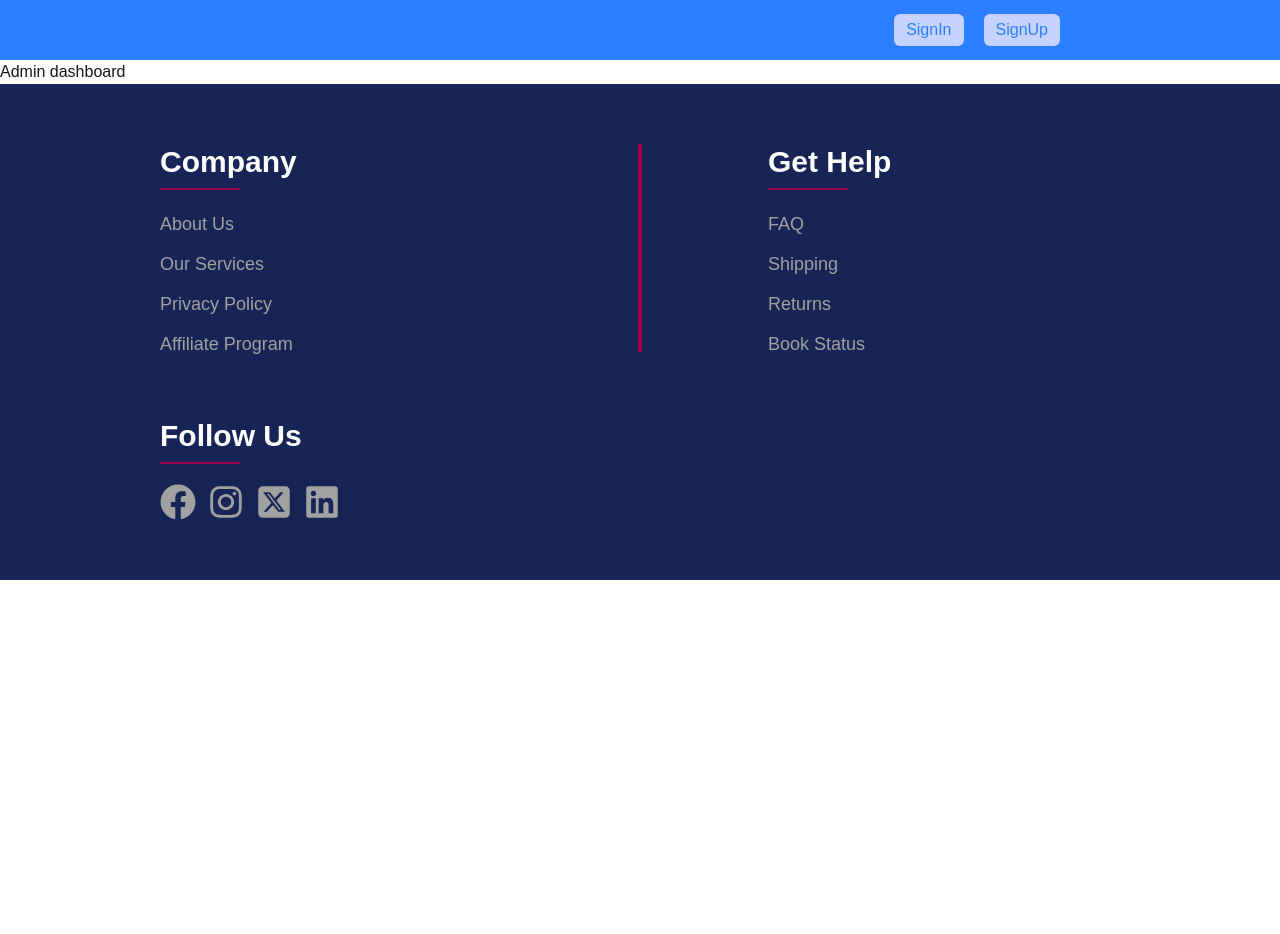
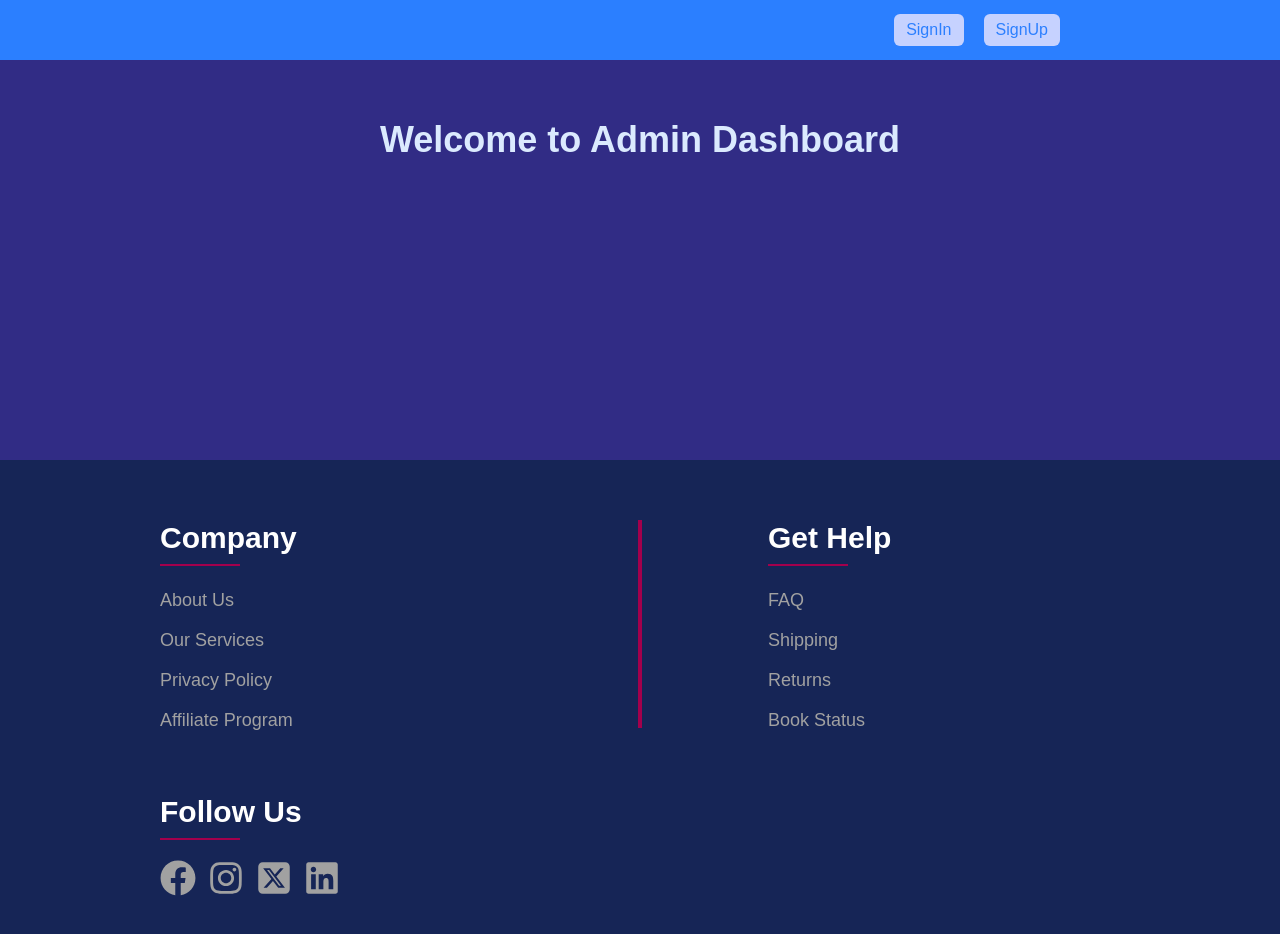
Before and after one commit to chinmay21/E-Library, a Next.js app: page /dashboard/admin in a window 1280 px wide. Shown: the top 934 px of the page. Before the commit the page ends 800 px from the top, so only its background shows below. Built offline with nearby package versions, Linux system fonts and the light colour scheme; no server answers.

Commit message:
Add admin dashboard UI

```diff
--- a/src/app/dashboard/admin/page.tsx
+++ b/src/app/dashboard/admin/page.tsx
@@ -1,7 +1,11 @@
 export default function AdminDashboard() {
     return (
         <div>
-            Admin dashboard
+            <div className="bg-indigo-900 w-screen h-100">
+                <p className="text-4xl font-semibold text-blue-100 mx-auto w-fit pt-15">
+                    Welcome to Admin Dashboard
+                </p>
+            </div>
         </div>
     );
 }
```
